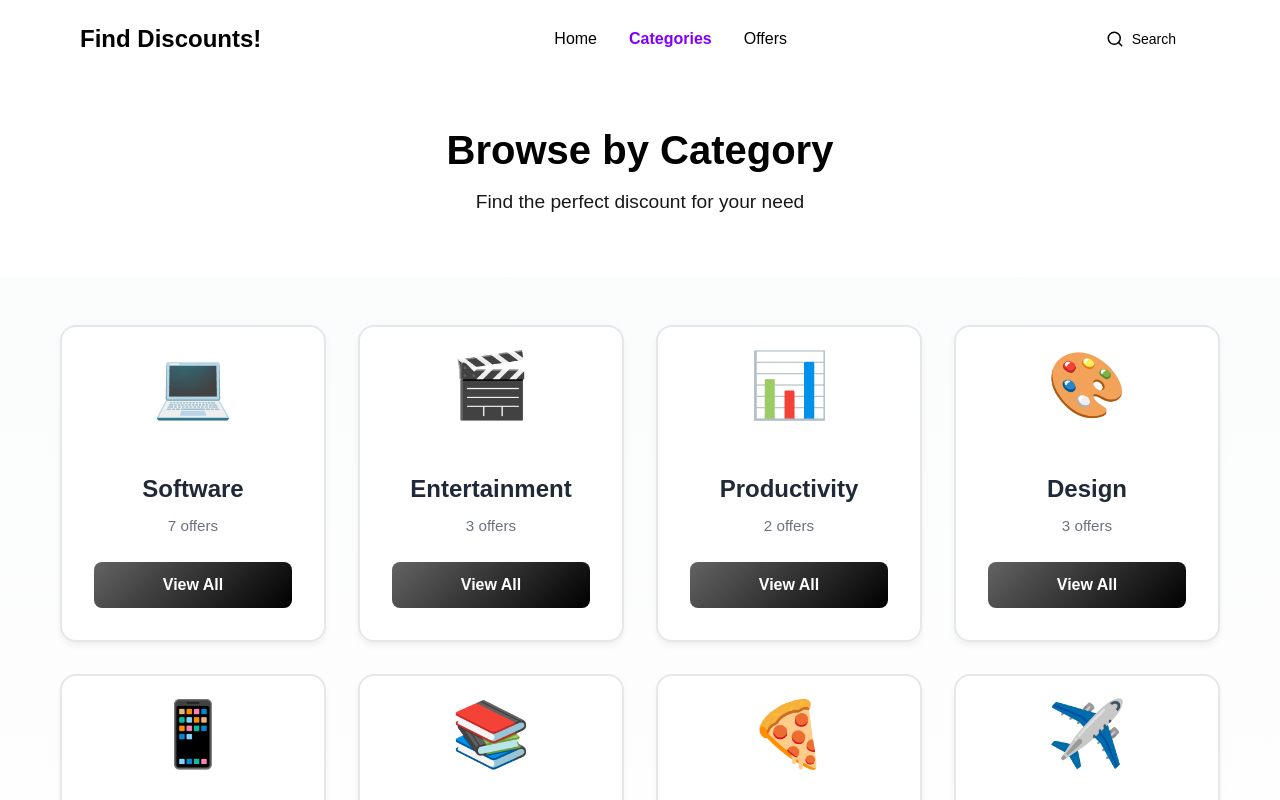
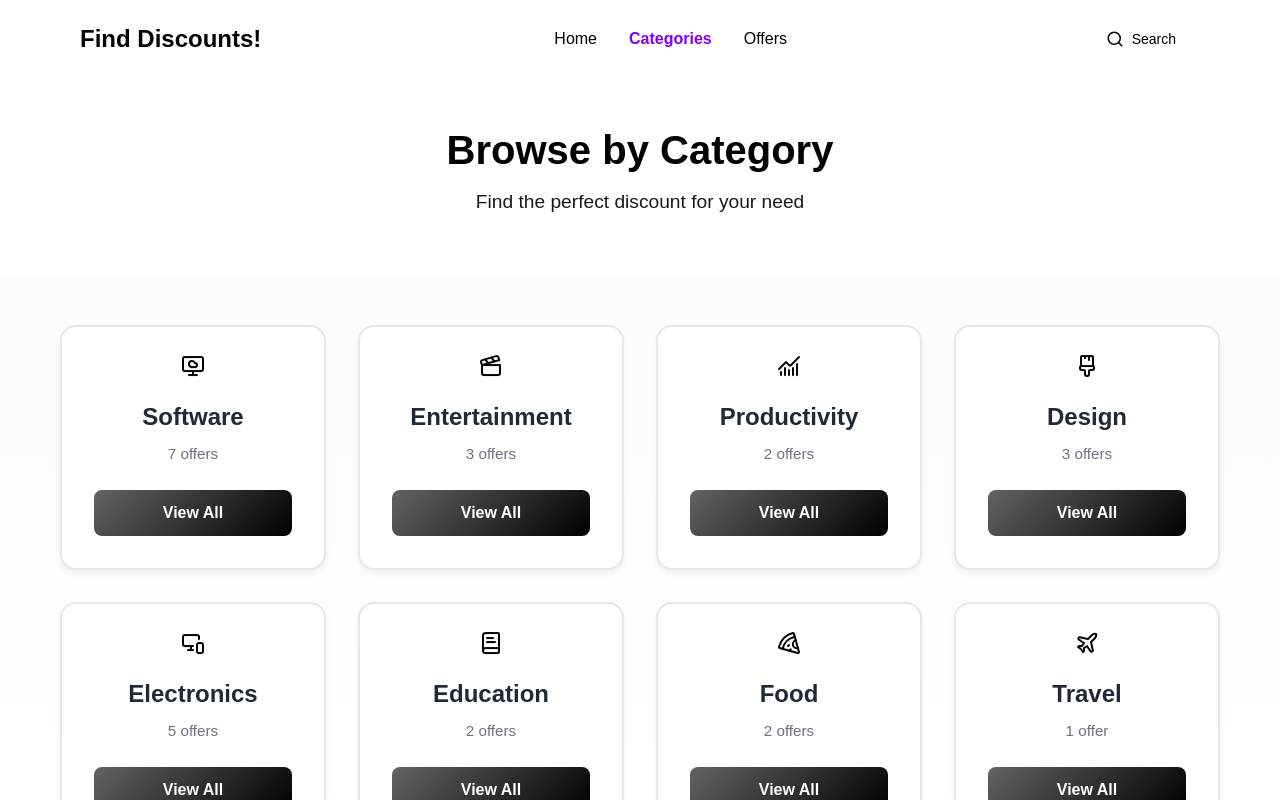
Before and after one commit to StackUnderflow10/student-discount-finder, a React (Vite) app: page /categories in a window 1280 px wide. Shown: the top 800 px of the page. Built offline with nearby package versions, Linux system fonts and the light colour scheme; a web font is replaced by a local one.

Commit message:
added the new lucide icons

```diff
--- a/package.json
+++ b/package.json
@@ -11,6 +11,7 @@
   },
   "dependencies": {
     "@tailwindcss/vite": "^4.1.17",
+    "lucide-react": "^0.554.0",
     "react": "^19.2.0",
     "react-dom": "^19.2.0",
     "react-router-dom": "^7.9.6",
--- a/src/index.css
+++ b/src/index.css
@@ -731,8 +731,11 @@ html, body {
 }
 
 .category-icon {
-  font-size: 4rem;
+  /* font-size: 4rem; */
   margin-bottom: 1rem;
+  display: flex;
+  justify-content: center;
+  align-items: center;
   animation: bounce 2s infinite;
 }
 
@@ -827,6 +830,11 @@ html, body {
 
 /* ========== RESPONSIVE ========== */
 @media (max-width: 768px) {
+
+  .category-icon svg {
+    width: 3rem;
+    height: 3rem;
+  }
   .offers-header,
   .categories-header {
     padding: 100px 15px 30px;
@@ -842,7 +850,7 @@ html, body {
     gap: 1.5rem;
   }
 
-  .category-icon {
+  /* .category-icon {
     font-size: 3rem;
-  }
+  } */
 }
--- a/src/pages/Categories.jsx
+++ b/src/pages/Categories.jsx
@@ -1,6 +1,7 @@
 import React, {useState} from 'react';
 import { useNavigate  } from 'react-router-dom';
 import discountsData from '../data/discounts.json'
+import { MonitorCloud, Clapperboard, Pizza, MonitorSmartphone, PaintbrushVertical, ChartNoAxesCombined, BookText, Plane } from 'lucide-react';
 
 const Categories = () => {
 
@@ -20,14 +21,14 @@ const Categories = () => {
 
     function getCategoryIcon(category){
         const icons = {
-      software: '💻',
-      entertainment: '🎬',
-      food: '🍕',
-      electronics: '📱',
-      design: '🎨',
-      productivity: '📊',
-      education: '📚',
-      travel: '✈️'
+      software: <MonitorCloud />,
+      entertainment: <Clapperboard />,
+      food: <Pizza />,
+      electronics: <MonitorSmartphone />,
+      design: <PaintbrushVertical />,
+      productivity: <ChartNoAxesCombined />,
+      education: <BookText />,
+      travel: <Plane />
         }
         return icons[category] || '🎁';
     };
@@ -50,6 +51,7 @@ const Categories = () => {
                     <div
                         key={category.name}
                         className='category-card'
+                        data-category={category.name}
                         onClick={()=> handleCategoryClick(category.name)}
                     >
                         <div className='category-icon'>{category.icon}</div>
@@ -58,7 +60,6 @@ const Categories = () => {
                             {category.count} offer{category.count!==1?'s' : ''}
                         </p>
                         <button className='view-btn'>View All</button>
-
                     </div>
                 ))}
             </div>
```
Also changed, not shown: 1 other file (tests, documents, lock files or other folders). Lines whose indentation alone changed are shown as unchanged.
